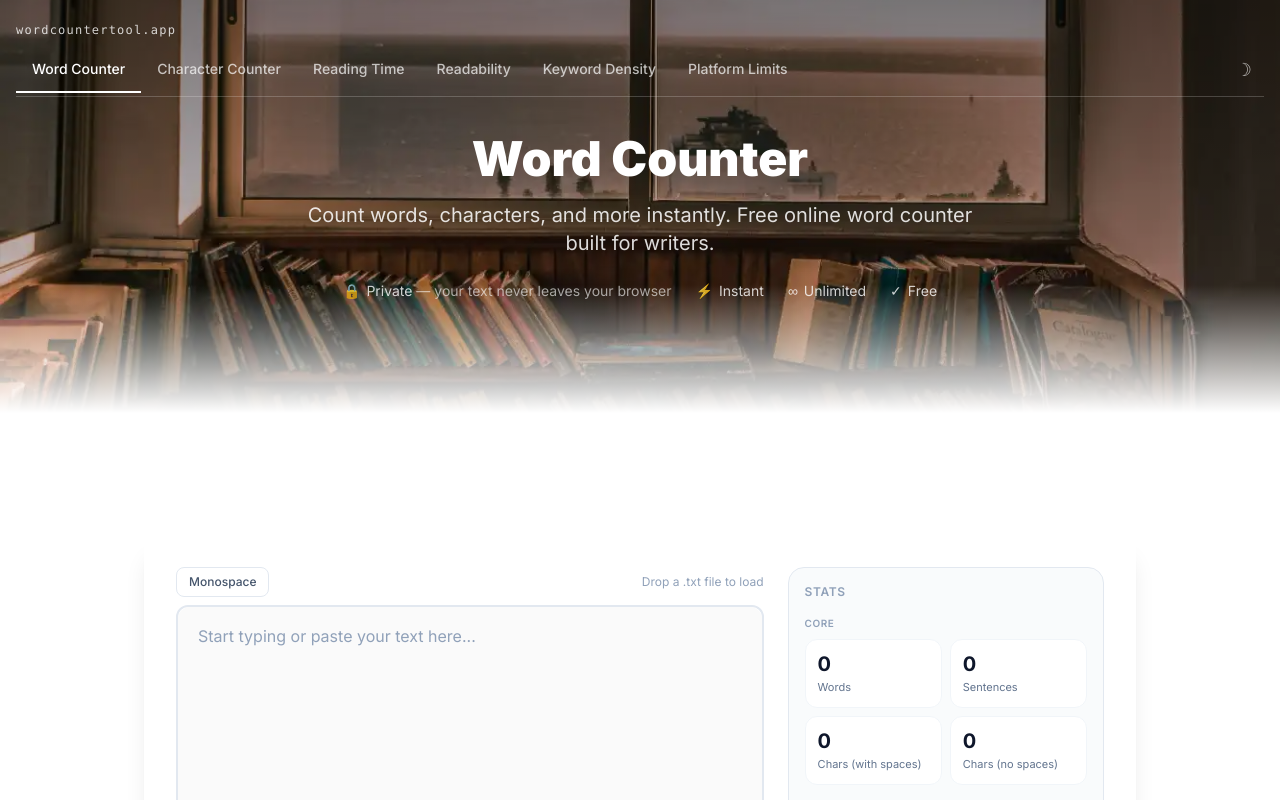
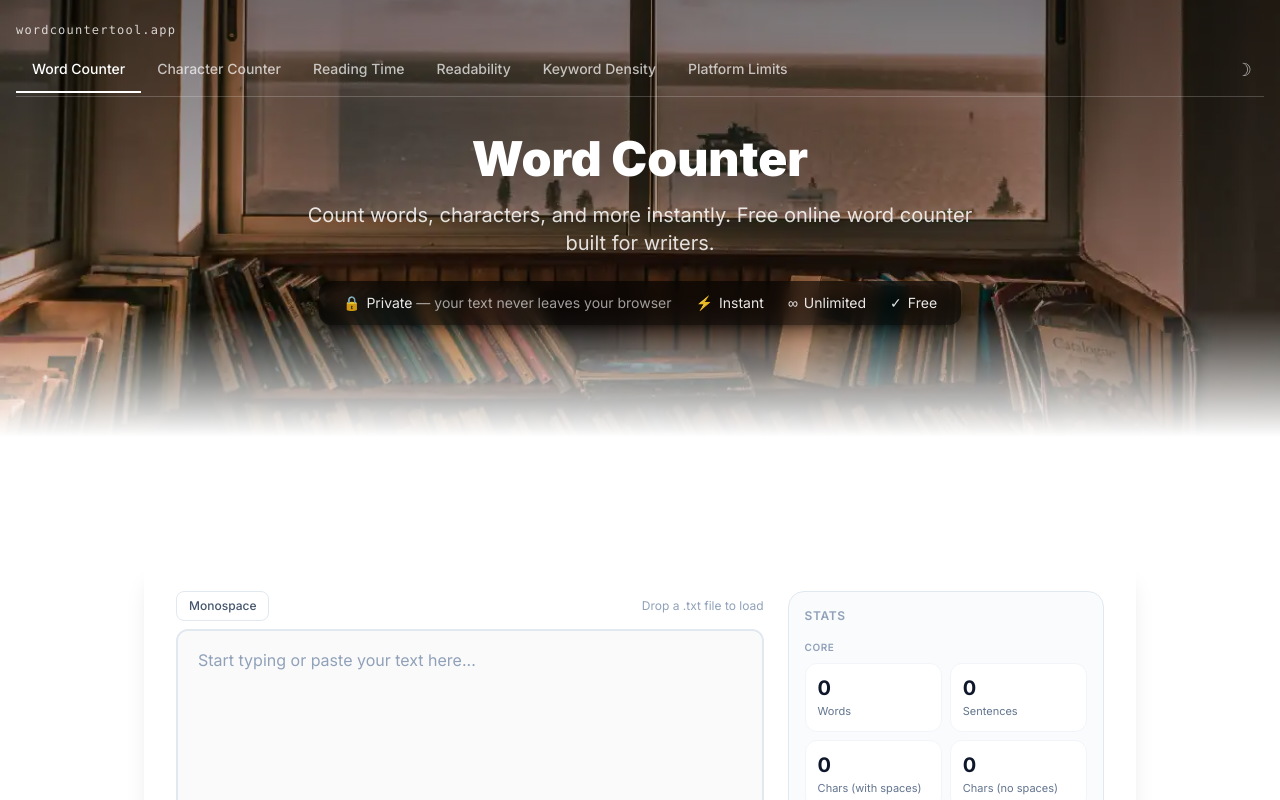
Before and after one commit to recynt-studyz/wordcountertool, a Next.js app: page / in a window 1280 px wide. Shown: the top 800 px of the page. Built offline with nearby package versions, Linux system fonts and the light colour scheme.

Commit message:
add trust signals badge overlay on hero image

```diff
--- a/app/about/page.tsx
+++ b/app/about/page.tsx
@@ -18,7 +18,15 @@ export default function AboutPage() {
         <div className="relative z-10">
           <ToolHeader />
           <div className="max-w-5xl mx-auto px-4 pt-6 pb-20 text-center text-white">
-            <h1 className="text-3xl font-black mb-2">About wordcountertool.app</h1>
+            <h1 className="text-3xl font-black mb-4">About wordcountertool.app</h1>
+            <div className="flex justify-center">
+              <div className="flex flex-wrap items-center justify-center gap-x-6 gap-y-2 text-sm text-white/90 bg-black/60 backdrop-blur-sm rounded-xl px-6 py-3 shadow-lg shadow-black/40">
+                <span className="flex items-center gap-1.5"><span>&#128274;</span><span>Private <span className="hidden sm:inline text-white/60">— your text never leaves your browser</span></span></span>
+                <span className="flex items-center gap-1.5"><span>&#9889;</span> Instant</span>
+                <span className="flex items-center gap-1.5"><span>&#8734;</span> Unlimited</span>
+                <span className="flex items-center gap-1.5"><span>&#10003;</span> Free</span>
+              </div>
+            </div>
           </div>
         </div>
       </div>
--- a/app/character-counter/page.tsx
+++ b/app/character-counter/page.tsx
@@ -86,6 +86,14 @@ export default function CharacterCounterPage() {
             <p className="text-white/80 text-base md:text-lg max-w-xl mx-auto">
               Count characters, bytes, letters, numbers and special characters instantly. Free <strong className="text-white">character counter</strong> with platform limit checker.
             </p>
+            <div className="flex justify-center mt-4">
+              <div className="flex flex-wrap items-center justify-center gap-x-6 gap-y-2 text-sm text-white/90 bg-black/60 backdrop-blur-sm rounded-xl px-6 py-3 shadow-lg shadow-black/40">
+                <span className="flex items-center gap-1.5"><span>&#128274;</span><span>Private <span className="hidden sm:inline text-white/60">— your text never leaves your browser</span></span></span>
+                <span className="flex items-center gap-1.5"><span>&#9889;</span> Instant</span>
+                <span className="flex items-center gap-1.5"><span>&#8734;</span> Unlimited</span>
+                <span className="flex items-center gap-1.5"><span>&#10003;</span> Free</span>
+              </div>
+            </div>
           </div>
         </div>
       </div>
--- a/app/keyword-density/page.tsx
+++ b/app/keyword-density/page.tsx
@@ -86,6 +86,14 @@ export default function KeywordDensityPage() {
             <p className="text-white/80 text-base md:text-lg max-w-xl mx-auto">
               Analyze <strong className="text-white">keyword density</strong> for SEO. Check single keywords, bigrams and trigrams. Free <strong className="text-white">SEO keyword analysis</strong> tool.
             </p>
+            <div className="flex justify-center mt-4">
+              <div className="flex flex-wrap items-center justify-center gap-x-6 gap-y-2 text-sm text-white/90 bg-black/60 backdrop-blur-sm rounded-xl px-6 py-3 shadow-lg shadow-black/40">
+                <span className="flex items-center gap-1.5"><span>&#128274;</span><span>Private <span className="hidden sm:inline text-white/60">— your text never leaves your browser</span></span></span>
+                <span className="flex items-center gap-1.5"><span>&#9889;</span> Instant</span>
+                <span className="flex items-center gap-1.5"><span>&#8734;</span> Unlimited</span>
+                <span className="flex items-center gap-1.5"><span>&#10003;</span> Free</span>
+              </div>
+            </div>
           </div>
         </div>
       </div>
--- a/app/page.tsx
+++ b/app/page.tsx
@@ -113,22 +113,16 @@ export default function HomePage() {
               Count words, characters, and more instantly. Free online word counter built for writers.
             </p>
             {/* Trust signals */}
-            <div className="flex flex-wrap items-center justify-center gap-x-6 gap-y-2 text-sm text-white/80">
-              <span className="flex items-center gap-1.5">
-                <span>&#128274;</span>
-                <span>
-                  Private <span className="hidden sm:inline text-white/60">— your text never leaves your browser</span>
+            <div className="flex justify-center">
+              <div className="flex flex-wrap items-center justify-center gap-x-6 gap-y-2 text-sm text-white/90 bg-black/60 backdrop-blur-sm rounded-xl px-6 py-3 shadow-lg shadow-black/40">
+                <span className="flex items-center gap-1.5">
+                  <span>&#128274;</span>
+                  <span>Private <span className="hidden sm:inline text-white/60">— your text never leaves your browser</span></span>
                 </span>
-              </span>
-              <span className="flex items-center gap-1.5">
-                <span>&#9889;</span> Instant
-              </span>
-              <span className="flex items-center gap-1.5">
-                <span>&#8734;</span> Unlimited
-              </span>
-              <span className="flex items-center gap-1.5">
-                <span>&#10003;</span> Free
-              </span>
+                <span className="flex items-center gap-1.5"><span>&#9889;</span> Instant</span>
+                <span className="flex items-center gap-1.5"><span>&#8734;</span> Unlimited</span>
+                <span className="flex items-center gap-1.5"><span>&#10003;</span> Free</span>
+              </div>
             </div>
           </div>
         </div>
--- a/app/platform-limits/page.tsx
+++ b/app/platform-limits/page.tsx
@@ -86,6 +86,14 @@ export default function PlatformLimitsPage() {
             <p className="text-white/80 text-base md:text-lg max-w-xl mx-auto">
               Check <strong className="text-white">character limits</strong> for Twitter, Instagram, LinkedIn, YouTube, TikTok and more — all at once. Free <strong className="text-white">social media limits</strong> checker.
             </p>
+            <div className="flex justify-center mt-4">
+              <div className="flex flex-wrap items-center justify-center gap-x-6 gap-y-2 text-sm text-white/90 bg-black/60 backdrop-blur-sm rounded-xl px-6 py-3 shadow-lg shadow-black/40">
+                <span className="flex items-center gap-1.5"><span>&#128274;</span><span>Private <span className="hidden sm:inline text-white/60">— your text never leaves your browser</span></span></span>
+                <span className="flex items-center gap-1.5"><span>&#9889;</span> Instant</span>
+                <span className="flex items-center gap-1.5"><span>&#8734;</span> Unlimited</span>
+                <span className="flex items-center gap-1.5"><span>&#10003;</span> Free</span>
+              </div>
+            </div>
           </div>
         </div>
       </div>
--- a/app/privacy/page.tsx
+++ b/app/privacy/page.tsx
@@ -17,7 +17,15 @@ export default function PrivacyPage() {
         <div className="relative z-10">
           <ToolHeader />
           <div className="max-w-5xl mx-auto px-4 pt-6 pb-20 text-center text-white">
-            <h1 className="text-3xl font-black mb-2">Privacy Policy</h1>
+            <h1 className="text-3xl font-black mb-4">Privacy Policy</h1>
+            <div className="flex justify-center">
+              <div className="flex flex-wrap items-center justify-center gap-x-6 gap-y-2 text-sm text-white/90 bg-black/60 backdrop-blur-sm rounded-xl px-6 py-3 shadow-lg shadow-black/40">
+                <span className="flex items-center gap-1.5"><span>&#128274;</span><span>Private <span className="hidden sm:inline text-white/60">— your text never leaves your browser</span></span></span>
+                <span className="flex items-center gap-1.5"><span>&#9889;</span> Instant</span>
+                <span className="flex items-center gap-1.5"><span>&#8734;</span> Unlimited</span>
+                <span className="flex items-center gap-1.5"><span>&#10003;</span> Free</span>
+              </div>
+            </div>
           </div>
         </div>
       </div>
--- a/app/readability/page.tsx
+++ b/app/readability/page.tsx
@@ -86,6 +86,14 @@ export default function ReadabilityPage() {
             <p className="text-white/80 text-base md:text-lg max-w-xl mx-auto">
               Test your <strong className="text-white">readability score</strong> with Flesch, Flesch-Kincaid, Gunning Fog, Coleman-Liau and SMOG. Free and instant.
             </p>
+            <div className="flex justify-center mt-4">
+              <div className="flex flex-wrap items-center justify-center gap-x-6 gap-y-2 text-sm text-white/90 bg-black/60 backdrop-blur-sm rounded-xl px-6 py-3 shadow-lg shadow-black/40">
+                <span className="flex items-center gap-1.5"><span>&#128274;</span><span>Private <span className="hidden sm:inline text-white/60">— your text never leaves your browser</span></span></span>
+                <span className="flex items-center gap-1.5"><span>&#9889;</span> Instant</span>
+                <span className="flex items-center gap-1.5"><span>&#8734;</span> Unlimited</span>
+                <span className="flex items-center gap-1.5"><span>&#10003;</span> Free</span>
+              </div>
+            </div>
           </div>
         </div>
       </div>
--- a/app/reading-time/page.tsx
+++ b/app/reading-time/page.tsx
@@ -86,6 +86,14 @@ export default function ReadingTimePage() {
             <p className="text-white/80 text-base md:text-lg max-w-xl mx-auto">
               Calculate reading speed and speaking time instantly. Free <strong className="text-white">reading time calculator</strong> with custom WPM slider.
             </p>
+            <div className="flex justify-center mt-4">
+              <div className="flex flex-wrap items-center justify-center gap-x-6 gap-y-2 text-sm text-white/90 bg-black/60 backdrop-blur-sm rounded-xl px-6 py-3 shadow-lg shadow-black/40">
+                <span className="flex items-center gap-1.5"><span>&#128274;</span><span>Private <span className="hidden sm:inline text-white/60">— your text never leaves your browser</span></span></span>
+                <span className="flex items-center gap-1.5"><span>&#9889;</span> Instant</span>
+                <span className="flex items-center gap-1.5"><span>&#8734;</span> Unlimited</span>
+                <span className="flex items-center gap-1.5"><span>&#10003;</span> Free</span>
+              </div>
+            </div>
           </div>
         </div>
       </div>
```
